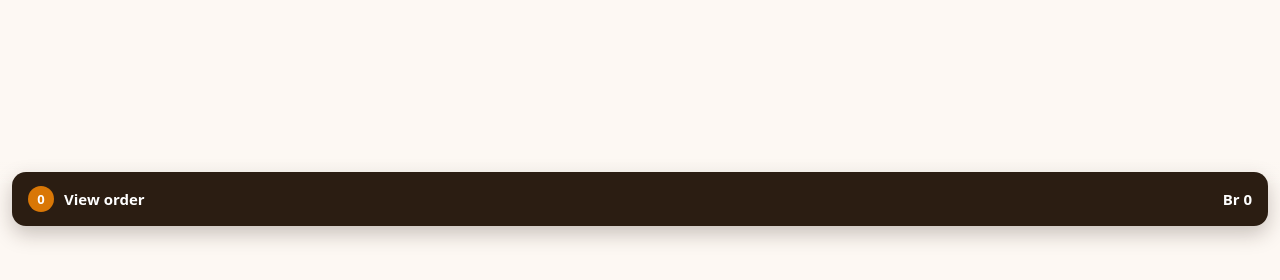
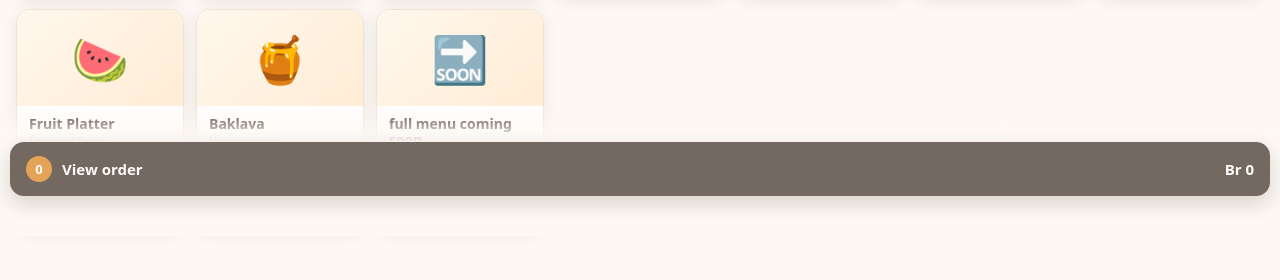
Before and after one commit to yabtsegayabu/expensetraker, a plain HTML site: page index.html in a window 1280 px wide. Shown: the part 564-844 px from the top of the page. Before the commit the page ends 800 px from the top, so only its background shows below. Drawn offline with Linux system fonts and the light colour scheme.

Commit message:
Update index.html

```diff
--- a/index.html
+++ b/index.html
@@ -643,7 +643,8 @@
 
             { id: "fruit", name: "Fruit Platter", desc: "Seasonal fruits", price: 120, cat: "desserts", emoji: "🍉" },
             { id: "baklava", name: "Baklava", desc: "Honey pastry", price: 100, cat: "desserts", emoji: "🍯" },
-            { id: "baklava", name: "full menu coming soon ....", desc: "cooming soon .....", price: , cat: "", emoji: "🔜" }
+            { id: "baklava", name: "full menu coming soon ....", desc: "cooming soon .....", price: 1, cat: "coming_soon", emoji: "🔜" }
+
         ];
 
         const CATS = [
```
